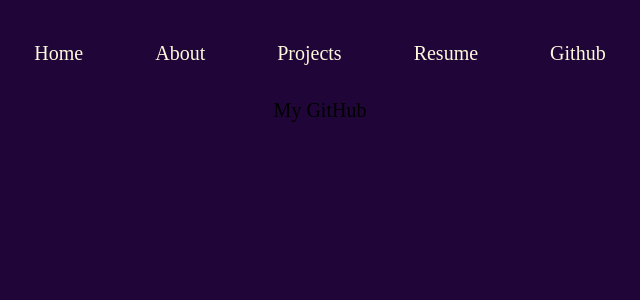
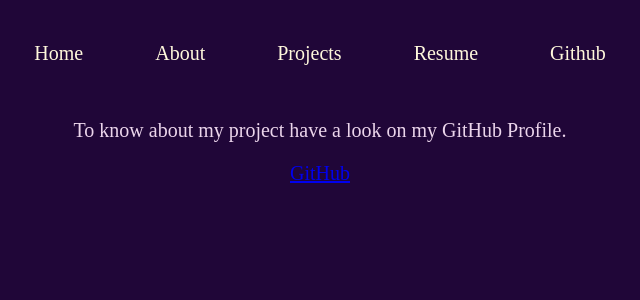
Before and after one commit to chhavi-choudhary/portfolio, a React (Create React App) app: page /git in a window 1280 px wide. Shown: the top 300 px of the page, without its empty margins (320-960 px from the left). Built offline with nearby package versions, Linux system fonts and the light colour scheme.

Commit message:
add links

```diff
--- a/src/components/Git.jsx
+++ b/src/components/Git.jsx
@@ -3,7 +3,8 @@ import React from 'react'
 export default function Git() {
     return (
         <div>
-            My GitHub
+            <p>To know about my project have a look on my GitHub Profile.</p>
+            <a href="https://github.com/chhavi-choudhary" >GitHub</a>
         </div>
     )
 }
```
